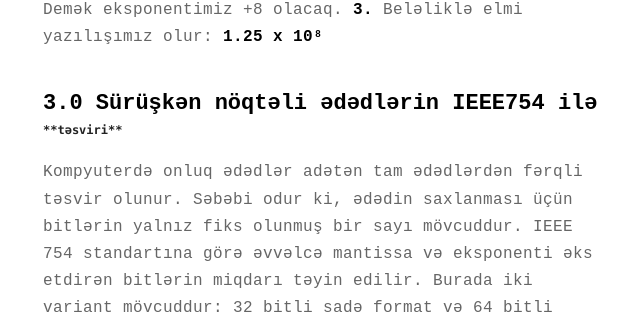
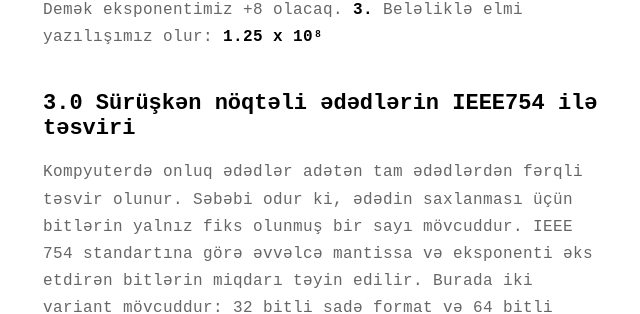
Before and after one commit to Maharramoff/maharramoff.github.io, a Jekyll site: the page built from _posts/2018-12-06-surusken-noqteli-ededler.md, in a window 1280 px wide and 1400 px high, scrolled down 3191 px. Shown: the part 169-483 px from the top of the window, without its empty margins (317-957 px from the left). Built offline with Jekyll 4.4.1, drawn with Linux system fonts in a browser that asks for light colours; some of the changed text lies outside the part shown.

```diff
--- a/_posts/2018-12-06-surusken-noqteli-ededler.md
+++ b/_posts/2018-12-06-surusken-noqteli-ededler.md
@@ -49,7 +49,7 @@ Verilib 125000000 (və ya 125000000.0)
 **2.** Sola doğru **8** sürüşmə etdik. Demək eksponentimiz +8 olacaq.
 **3.** Beləliklə elmi yazılışımız olur: **1.25 x 10⁸**
 
-## **3.0 Sürüşkən nöqtəli ədədlərin IEEE754 ilə** `**təsviri**`
+## **3.0 Sürüşkən nöqtəli ədədlərin IEEE754 ilə təsviri**
 
 Kompyuterdə onluq ədədlər adətən tam ədədlərdən fərqli təsvir olunur. Səbəbi odur ki, ədədin saxlanması üçün bitlərin yalnız fiks olunmuş bir sayı mövcuddur. IEEE 754 standartına görə əvvəlcə mantissa və eksponenti əks etdirən bitlərin miqdarı təyin edilir. Burada iki variant mövcuddur: 32 bitli sadə format və 64 bitli ikiqat dəqiqlikli format. Hər iki variant eyni metodu istifadə edir. Biz hazırki məqalədə 32 bitlik variantı istifadə edəcəyik. 32 bitlik variantda tam ədədlər `{-2,147,483,648,…, +2,147,483,647}` diapazonunda saxlanıla bilər. Aşağıdakı şəkil\-də bitlərin işarə, mantissa və eksponent üzrə paylanması göstərilmişdir.
 
@@ -61,7 +61,7 @@ Bu, sürüşkən nöqtəli ədəddə ilk bitdir və olduqca sadə təyin edilir.
 
 ## 3.2 Eksponent (8\-bit)
 
-8 bitlə biz 0\-dan 255\-ə kimi olan ədədləri göstərə bilərik. `**00000000 = 0**` və `**11111111 = 255**` rezerv edilmişdir; qalmış dəyərlərdən `**{1,…, 254}**` eskponentin faktiki diapazonu `**{-126,…, 127}**` arasında yerdəyişmə (shift) edir. Eksponentin mənfi olmasının mümkünlüyünü nəzərə alaraq, IEEE 754 standartına görə, onun əsl dəyəri aralıq ədəddən alınmalıdır. 8 bit üçün bu aralıq ədəd **127**\-dir. Beləliklə, mənfi işarələrin istifadəsinin mümkün olması üçün biz ekpsonentin üzərinə +127 əlavə etməliyik.
+8 bitlə biz 0\-dan 255\-ə kimi olan ədədləri göstərə bilərik. **`00000000 = 0`** və **`11111111 = 255`** rezerv edilmişdir; qalmış dəyərlərdən **`{1,…, 254}`** eskponentin faktiki diapazonu **`{-126,…, 127}`** arasında yerdəyişmə (shift) edir. Eksponentin mənfi olmasının mümkünlüyünü nəzərə alaraq, IEEE 754 standartına görə, onun əsl dəyəri aralıq ədəddən alınmalıdır. 8 bit üçün bu aralıq ədəd **127**\-dir. Beləliklə, mənfi işarələrin istifadəsinin mümkün olması üçün biz ekpsonentin üzərinə +127 əlavə etməliyik.
 
 Deyək ki,
 \- eksponentimizin 6 olmasını istəyirik. **6 + 127 = 133**, ikili ədədə çeviririk, edir **10000101**
```
